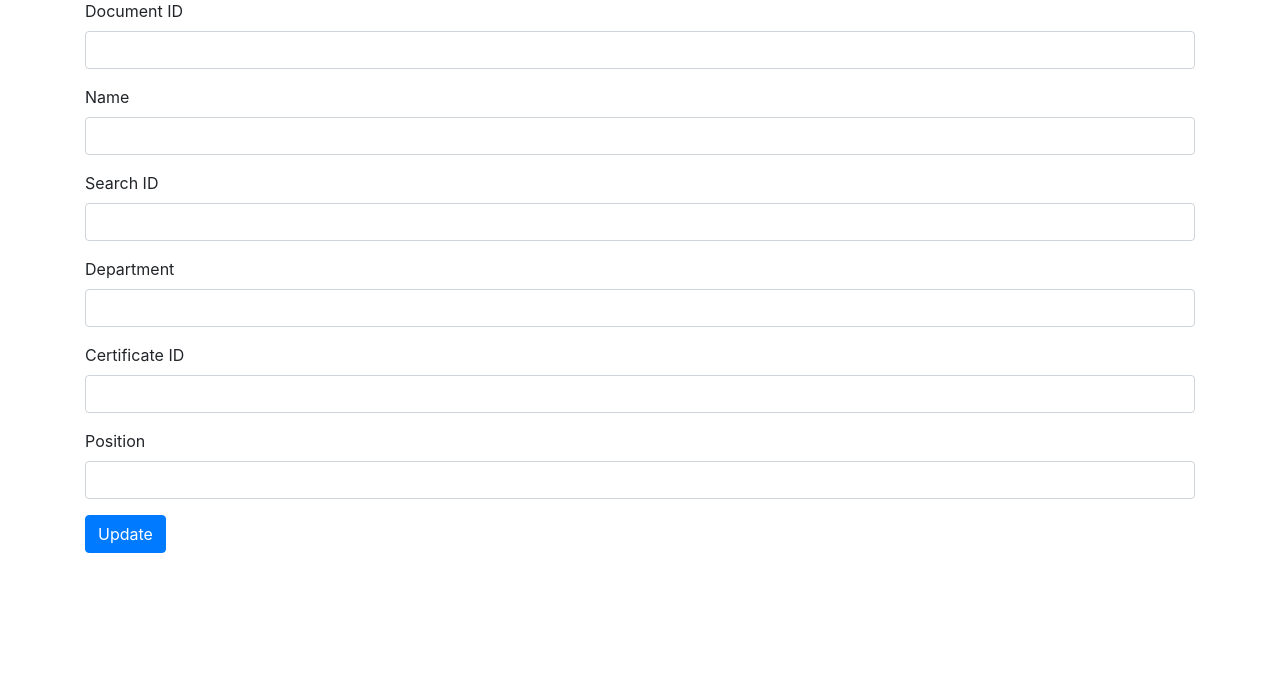
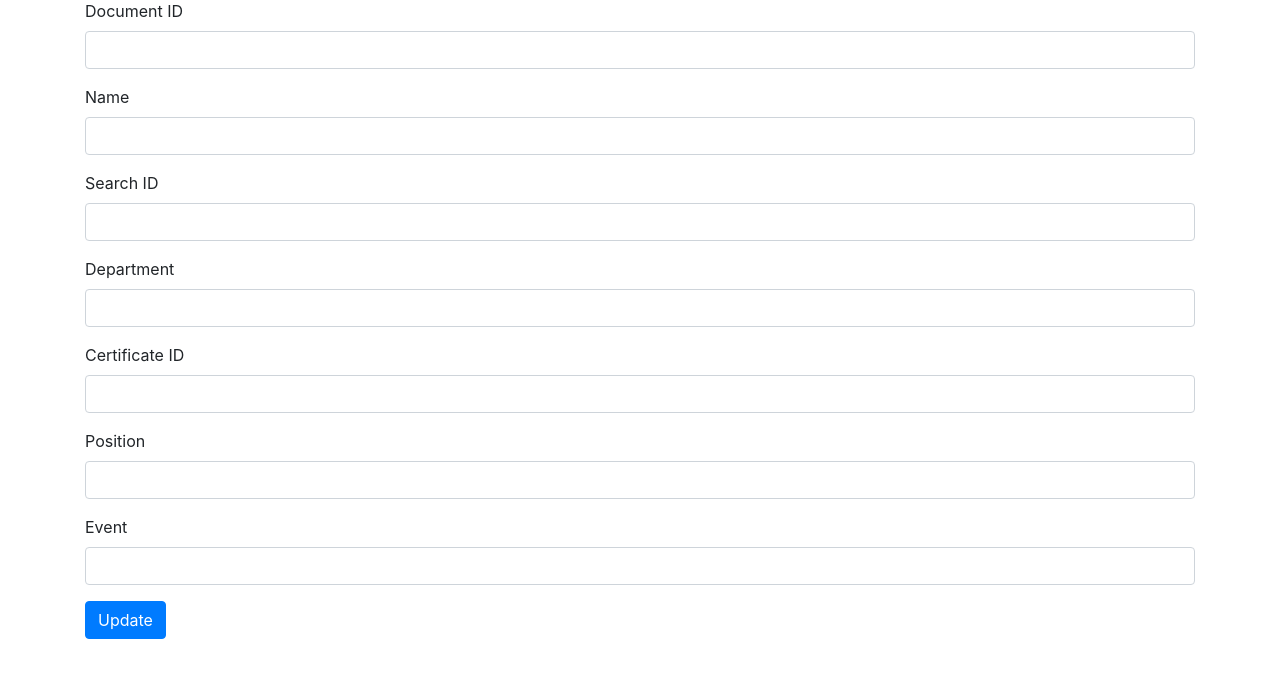
Before and after one commit to Sabari-nath-p/certificate_python, a Flask app: page /update in a window 1280 px wide. Shown: the part 105-783 px from the top of the page. Run offline with Flask 2, Linux system fonts and the light colour scheme; some libraries are stand-ins or nearby versions.

Commit message:
new code

```diff
--- a/app.py
+++ b/app.py
@@ -26,7 +26,8 @@ def create_document():
             'certificate_id': request.form['certificate_id'],
             'POS': request.form['POS'],
             'organizer_name': "CEMP",
-            'event_name': "Sport"
+            'event_name': "Sport",
+            'event': request.form['event']  # New field
         }
         try:
             db.collection(COLLECTION_NAME).add(data)
@@ -65,6 +66,8 @@ def update_document():
             update_data['certificate_id'] = request.form['certificate_id']
         if request.form['POS']:
             update_data['POS'] = request.form['POS']
+        if request.form['event']:  # New field
+            update_data['event'] = request.form['event']
         try:
             db.collection(COLLECTION_NAME).document(doc_id).update(update_data)
             flash('Document updated successfully.')
--- a/templates/create_document.html
+++ b/templates/create_document.html
@@ -32,6 +32,10 @@
                 <label for="POS">Position</label>
                 <input type="text" class="form-control" id="POS" name="POS" required>
             </div>
+            <div class="form-group">
+                <label for="event">Event</label>
+                <input type="text" class="form-control" id="event" name="event">
+            </div>
             <button type="submit" class="btn btn-primary">Create</button>
         </form>
     </div>
--- a/templates/update_document.html
+++ b/templates/update_document.html
@@ -36,8 +36,16 @@
                 <label for="POS">Position</label>
                 <input type="text" class="form-control" id="POS" name="POS">
             </div>
+            <div class="form-group">
+                <label for="event">Event</label>
+                <input type="text" class="form-control" id="event" name="event">
+            </div>
             <button type="submit" class="btn btn-primary">Update</button>
         </form>
     </div>
     <script src="https://code.jquery.com/jquery-3.5.1.slim.min.js"></script>
-    <script src="https://cdn.jsdelivr.net/npm/@popperjs/core@2.9.2/dist/umd/popper.min
+    <script src="https://cdn.jsdelivr.net/npm/@popperjs/core@2.9.2/dist/umd/popper.min.js"></script>
+    <script src="https://stackpath.bootstrapcdn.com/bootstrap/4.5.2/js/bootstrap.min.js"></script>
+</body>
+
+</html>
```
